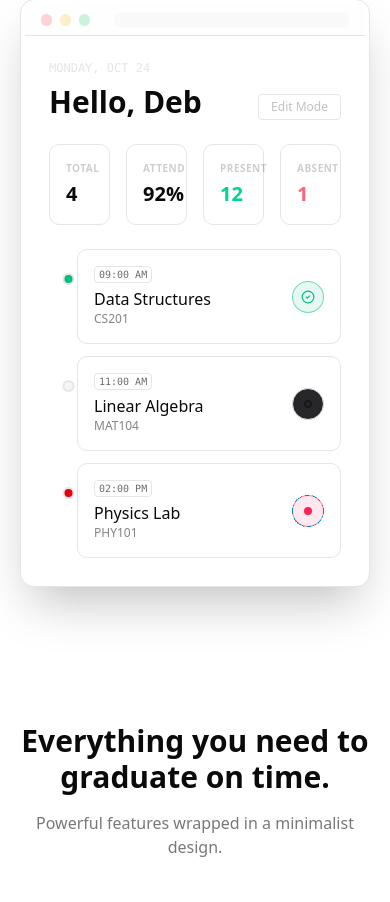
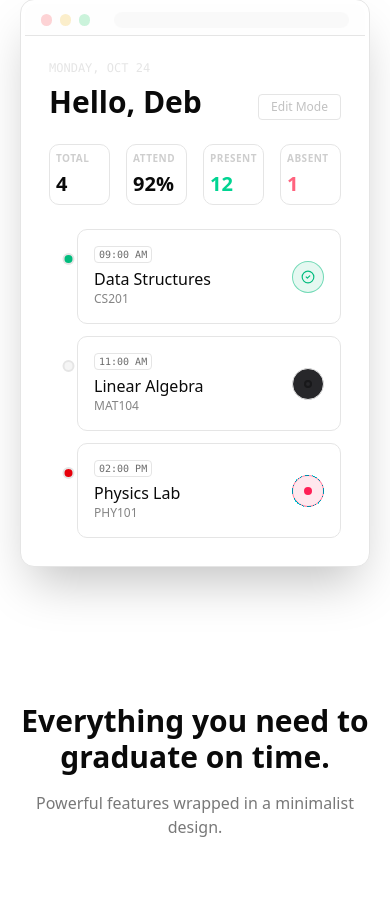
Before and after one commit to DebpratimSharma/AcademicOS, a Next.js app: page / in a window 390 px wide. Shown: the part 845-1747 px from the top of the page. Built offline with nearby package versions, Linux system fonts and the light colour scheme; no server answers.

Commit message:
UI fixes

```diff
--- a/app/page.tsx
+++ b/app/page.tsx
@@ -79,7 +79,7 @@ const HeroMockup = () => (
           ].map((stat, i) => (
             <div
               key={i}
-              className="bg-card/50 border border-border p-4 rounded-lg"
+              className="bg-card/50 border aspect-square md:aspect-auto border-border p-1.5 md:p-4 rounded-lg"
             >
               <div className="text-[10px] uppercase tracking-wider text-foreground/20 font-semibold">
                 {stat.label}
```
